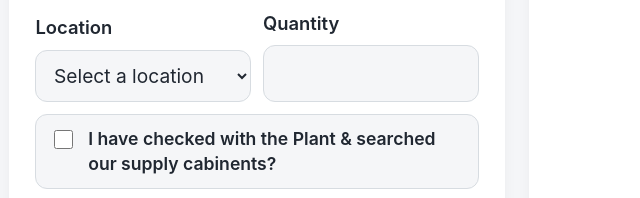
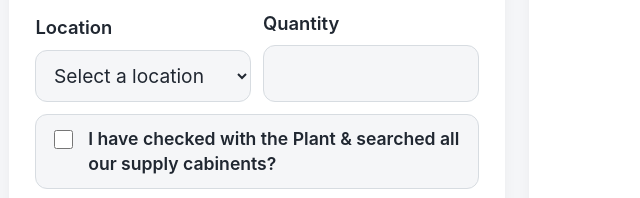
Before and after one commit to skhunDC/RequestsMgr, a website: page index.html in a window 1280 px wide. Shown: the part 1065-1263 px from the top of the page, 123-763 px from the left. Drawn offline with Linux system fonts and the light colour scheme.

Commit message:
Update index.html

```diff
--- a/index.html
+++ b/index.html
@@ -1507,7 +1507,7 @@
                 type="checkbox"
                 required
               >
-              <span>I have checked with the Plant & searched our supply cabinents?</span>
+              <span>I have checked with the Plant & searched all our supply cabinents?</span>
             </label>
             <label class="full-width">
               <span>Notes (optional)</span>
```
